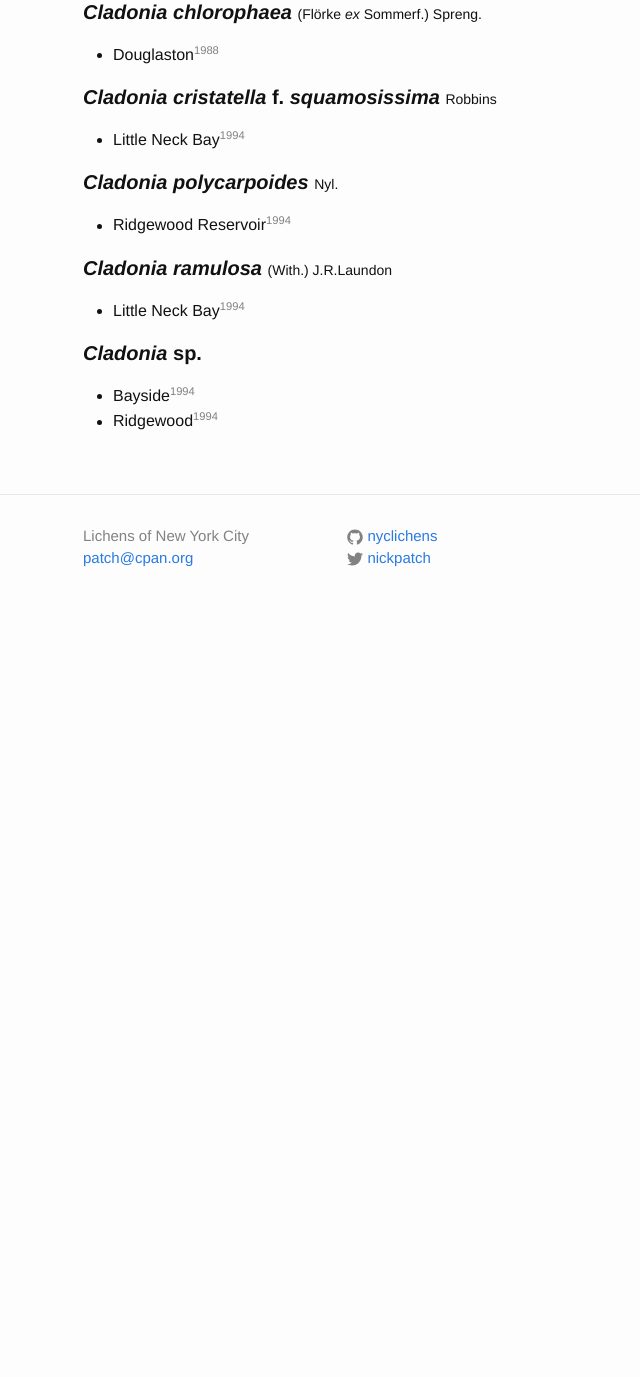
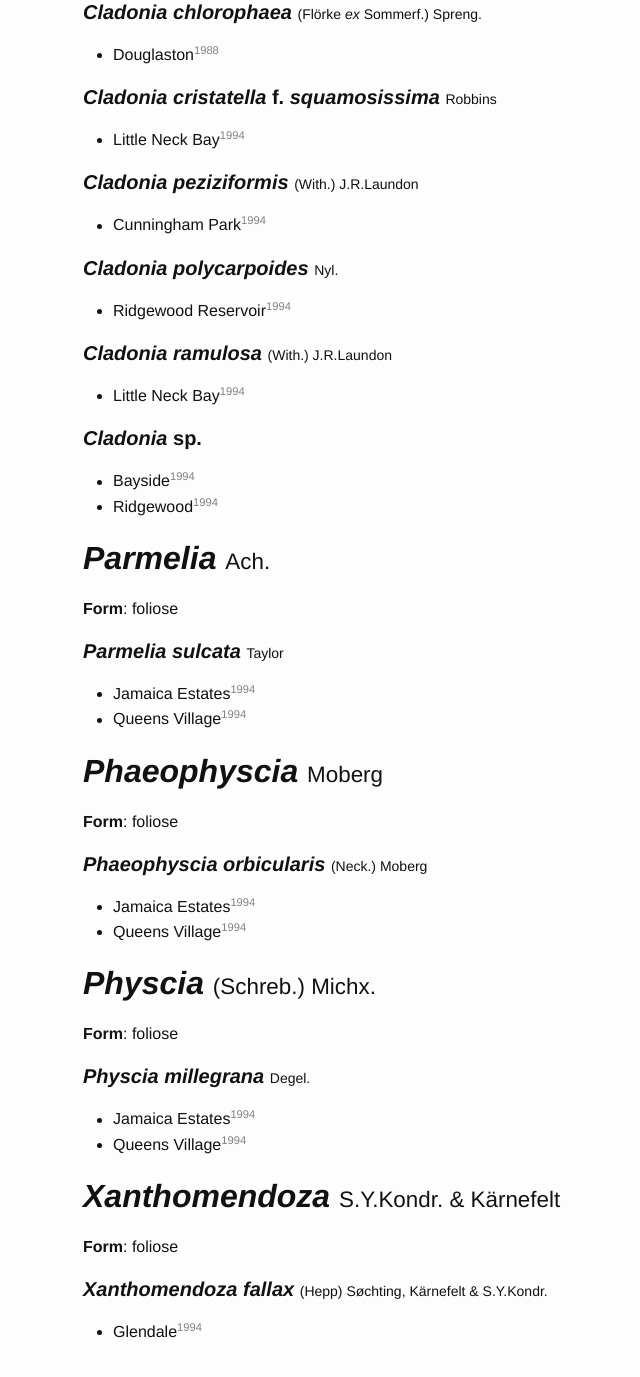
Before and after one commit to lichens-nyc/lichens-nyc.github.io, a Jekyll site: the page built from queens.html, in a window 1280 px wide and 1400 px high, scrolled down 1057 px. Shown: the top 1377 px of the window, without its empty margins (187-827 px from the left). Built offline with Jekyll 4.4.1, drawn with Linux system fonts in a browser that asks for light colours; before the commit the page ends 1687 px from its top, so only the background shows below that.

Commit message:
Notes on the Lichens of Eastern New York City
Kings and Queens Counties, Long Island, New York
Thomas J. Delendick
Bulletin of the Torrey Botanical Club, Vol. 121, No. 2 (Apr. – Jun., 1994), pp. 188–193

[commit batch 3 of 3]

```diff
--- a/_data/locations.yaml
+++ b/_data/locations.yaml
@@ -8,8 +8,11 @@ boros:
 sites:
   BS: { name: Bayside,                   boro: QU }
   BT: { name: Bush Terminal,             boro: BK }
+  BW: { name: Bushwick,                  boro: BK }
+  CH: { name: Cunningham Park,           boro: QU }
   CP: { name: Central Park,              boro: MA }
   DT: { name: Douglaston,                boro: QU }
+  GD: { name: Glendale,                  boro: QU }
   GW: { name: Green-Wood Cemetery,       boro: BK }
   HT: { name: Heffernan Triangle,        boro: BK }
   IH: { name: Inwood Hill Park,          boro: MA }
@@ -18,6 +21,7 @@ sites:
   MB: { name: Manhattan Beach,           boro: BK }
   NY: { name: New York Botanical Garden, boro: BX }
   PP: { name: Prospect Park,             boro: BK }
+  PS: { name: Park Slope,                boro: BK }
   QV: { name: Queens Village,            boro: QU }
   RP: { name: Rego Park,                 boro: QU }
   RR: { name: Ridgewood Reservoir,       boro: QU }
--- a/_data/observations.yaml
+++ b/_data/observations.yaml
@@ -3,6 +3,7 @@ Acarospora:
     CP: [{ when: 2013, who: JA }]
 Caloplaca:
   feracissima:
+    BT: [{ when: 1994, who: TD }]
     CP: [{ when: 2013, who: JA }]
     JE: [{ when: 1994, who: TD }]
     QV: [{ when: 1994, who: TD }]
@@ -41,6 +42,8 @@ Cladonia:
   cristatella f. squamosissima:
     BT: [{ when: 1994, who: TD }]
     LN: [{ when: 1994, who: TD }]
+  peziziformis:
+    CH: [{ when: 1994, who: TD }]
   polycarpoides:
     RR: [{ when: 1994, who: TD }]
   ramulosa:
@@ -71,6 +74,9 @@ Flavopunctelia:
   soredica:
     CP: [{ when: 2013, who: JA }]
 Lecanora:
+  caesiorubella:
+    MB: [{ when: 1994, who: TD }]
+  dispersa:
   strobilina:
     CP: [{ when: 2013, who: JA }]
 Lepraria:
@@ -84,8 +90,11 @@ Myelochroa:
     CP: [{ when: 2013, who: JA }]
 Parmelia:
   sulcata:
+    BW: [{ when: 1994, who: TD }]
     CP: [{ when: 2013, who: JA }]
     GW: [{ when: 2015, who: NP }]
+    JE: [{ when: 1994, who: TD }]
+    QV: [{ when: 1994, who: TD }]
     WC: [{ when: 2014, who: NP }]
   sp.:
     VC: [{ when: 2014, who: NY }]
@@ -99,6 +108,9 @@ Parmotrema:
 Phaeophyscia:
   adiastola:
     CP: [{ when: 2013, who: JA }]
+  orbicularis:
+    JE: [{ when: 1994, who: TD }]
+    QV: [{ when: 1994, who: TD }]
   rubropulchra:
     CP: [{ when: 2013, who: JA }]
 Physcia:
@@ -107,12 +119,17 @@ Physcia:
   millegrana:
     CP: [{ when: 2013, who: JA }, { when: 2014, who: DS }]
     GW: [{ when: 2014, who: NP }, { when: 2015, who: NP }]
+    JE: [{ when: 1994, who: TD }]
+    MB: [{ when: 1994, who: TD }]
     PP: [{ when: 2014, who: NP }, { when: 2015, who: NP }]
+    PS: [{ when: 1992, who: TD }, { when: 1994, who: TD }]
+    QV: [{ when: 1994, who: TD }]
     SP: [{ when: 2014, who: NP }, { when: 2015, who: NP }]
     WC: [{ when: 2014, who: NP }]
   stellaris:
     CP: [{ when: 2013, who: JA }]
     GW: [{ when: 2015, who: NP }]
+    MB: [{ when: 1994, who: TD }]
   sp.:
     VC: [{ when: 2014, who: NY }]
 Physciella:
@@ -136,6 +153,9 @@ Sarcogyne:
 Trapelia:
   placodioides:
     CP: [{ when: 2013, who: JA }]
+Xanthomendoza:
+  fallax:
+    GD: [{ when: 1994, who: TD }]
 Xanthoparmelia:
   plittii:
     CP: [{ when: 2013, who: JA }]
--- a/_data/taxa.yaml
+++ b/_data/taxa.yaml
@@ -43,12 +43,14 @@ Cladonia:
       auth: Tuck.
     cristatella f. squamosissima:
       auth: Robbins
+    peziziformis:
+      auth: (With.) J.R.Laundon
+    polycarpoides:
+      auth: Nyl.
     ramulosa:
       auth: (With.) J.R.Laundon
     rei:
       auth: Schaer.
-    polycarpoides:
-      auth: Nyl.
     subcariosa:
       auth: Nyl.
 Flavoparmelia:
@@ -72,6 +74,10 @@ Lecanora:
   date: 1809
   form: crustose
   species:
+    caesiorubella:
+      auth: Ach.
+    dispersa:
+      auth: (Pers.) Röhl.
     strobilina:
       auth: (Spreng.) Kieff.
 Lepraria:
@@ -113,6 +119,8 @@ Phaeophyscia:
   species:
     adiastola:
       auth: (Essl.) Essl.
+    orbicularis:
+      auth: (Neck.) Moberg
     rubropulchra:
       auth: (Degel.) Essl.
 Physcia:
@@ -162,6 +170,13 @@ Trapelia:
   species:
     placodioides:
       auth: Coppins & P.James
+Xanthomendoza:
+  auth: S.Y.Kondr. & Kärnefelt
+  date: 1997
+  form: foliose
+  species:
+    fallax:
+      auth: (Hepp) Søchting, Kärnefelt & S.Y.Kondr.
 Xanthoparmelia:
   auth: (Vain.) Hale
   date: 1974
```
